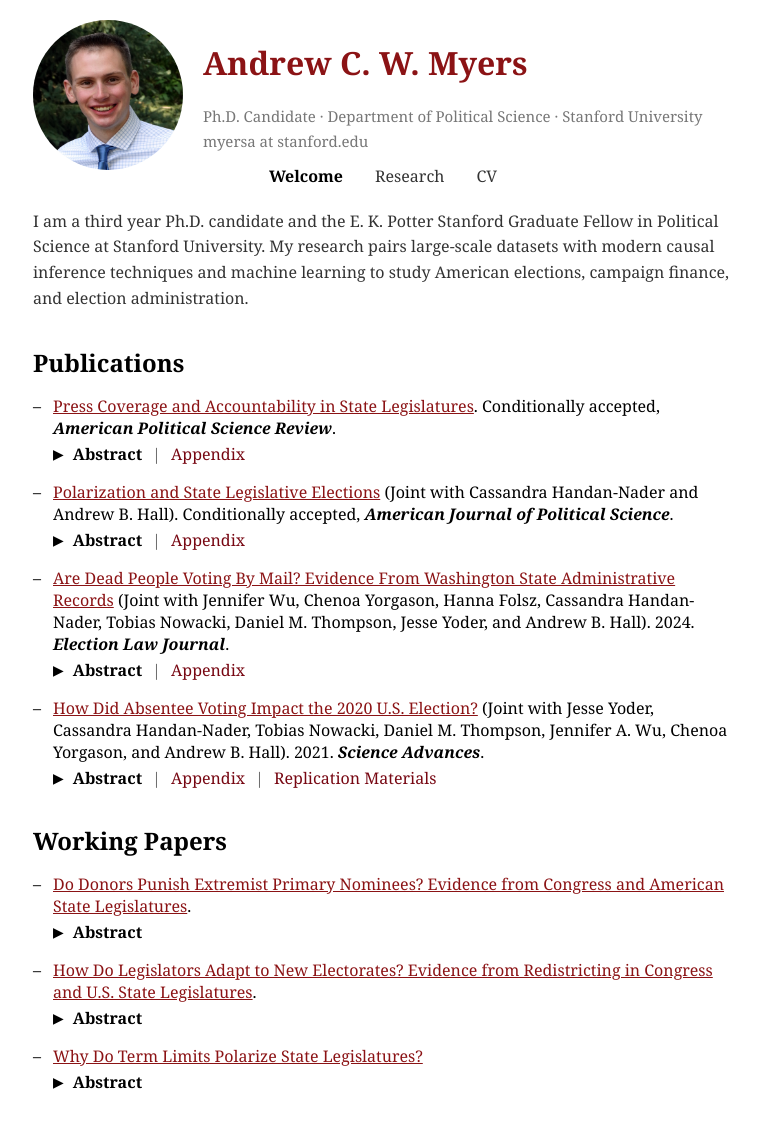
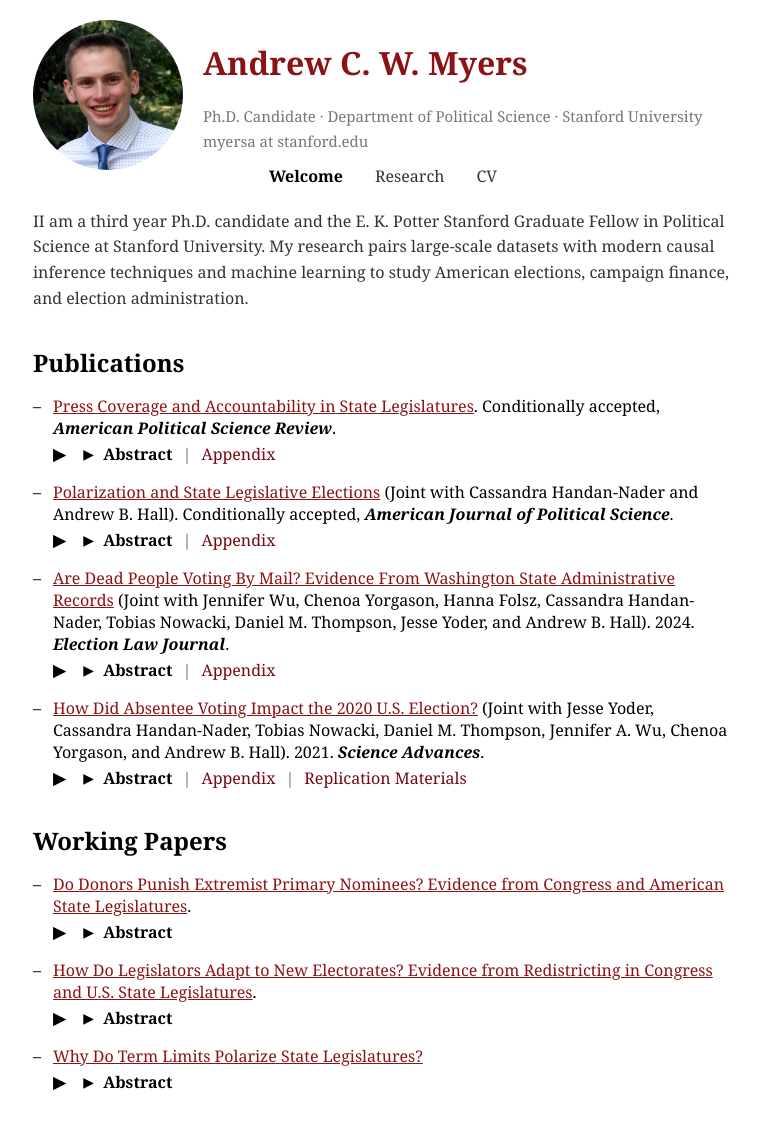
Before and after one commit to AndyMyersSkol/AndyMyersSkol.github.io, a Jekyll site: the page index.html, which Jekyll copies as it is, in a window 1280 px wide. Shown: the whole page, without its empty margins (257-1016 px from the left). Built offline with Jekyll 4.4.1, drawn with Linux system fonts in a browser that asks for light colours.

Commit message:
Update index.html

```diff
--- a/index.html
+++ b/index.html
@@ -42,7 +42,7 @@
     </nav>
 
     <div class="bio">
-        <p>I am a third year Ph.D. candidate and the E. K. Potter Stanford Graduate Fellow in Political Science at Stanford University. My research pairs large-scale datasets with modern causal inference techniques and machine learning to study American elections, campaign finance, and election administration. </p>
+        <p>II am a third year Ph.D. candidate and the E. K. Potter Stanford Graduate Fellow in Political Science at Stanford University. My research pairs large-scale datasets with modern causal inference techniques and machine learning to study American elections, campaign finance, and election administration. </p>
     </div>
 
 
@@ -283,6 +283,26 @@
   font-weight: bold;
 }
 
+    details > summary {
+    list-style: none;
+    -webkit-appearance: none;
+    cursor: pointer;
+    display: flex;
+    align-items: center;
+}
+
+details > summary::before {
+    content: "▶"; /* Black right-pointing triangle */
+    display: inline-block;
+    margin-right: 8px;
+    transition: transform 0.2s ease;
+}
+
+details[open] > summary::before {
+    transform: rotate(90deg); /* Rotates the arrow when the details are expanded */
+}
+
+
 
 </style>
 <script src="script.js"></script>
```
